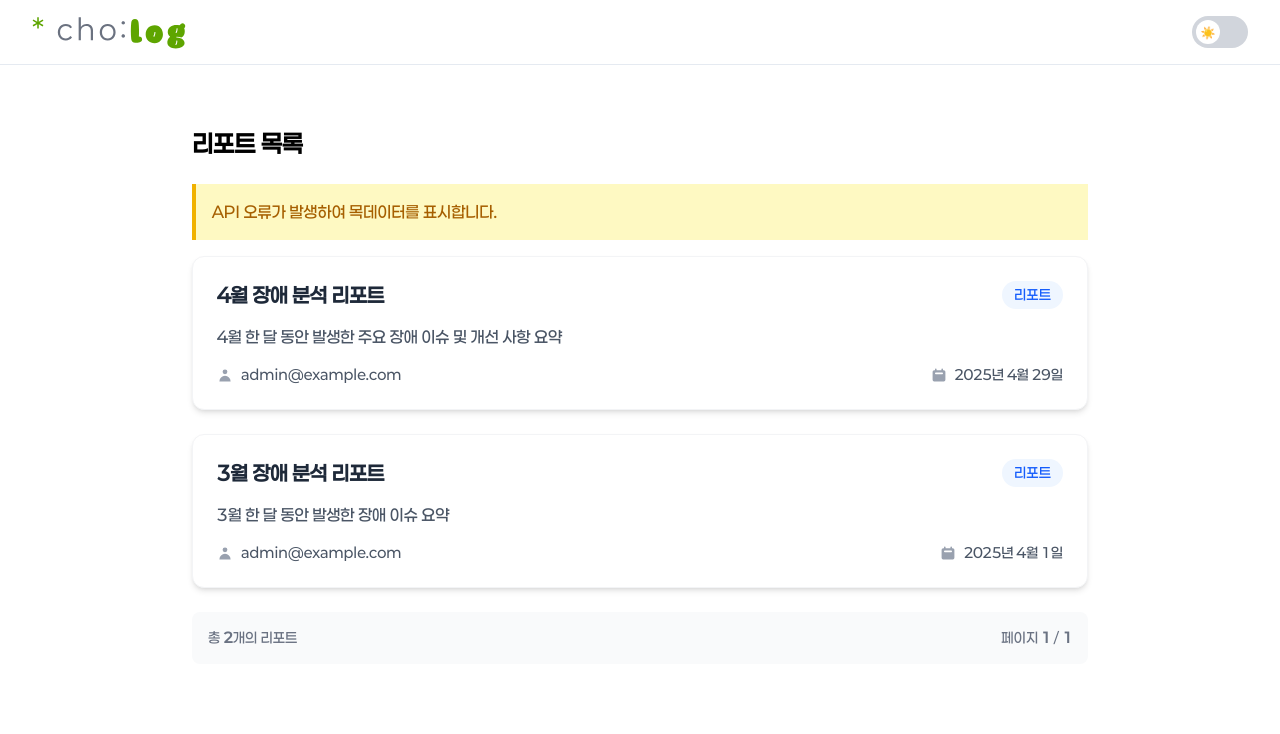
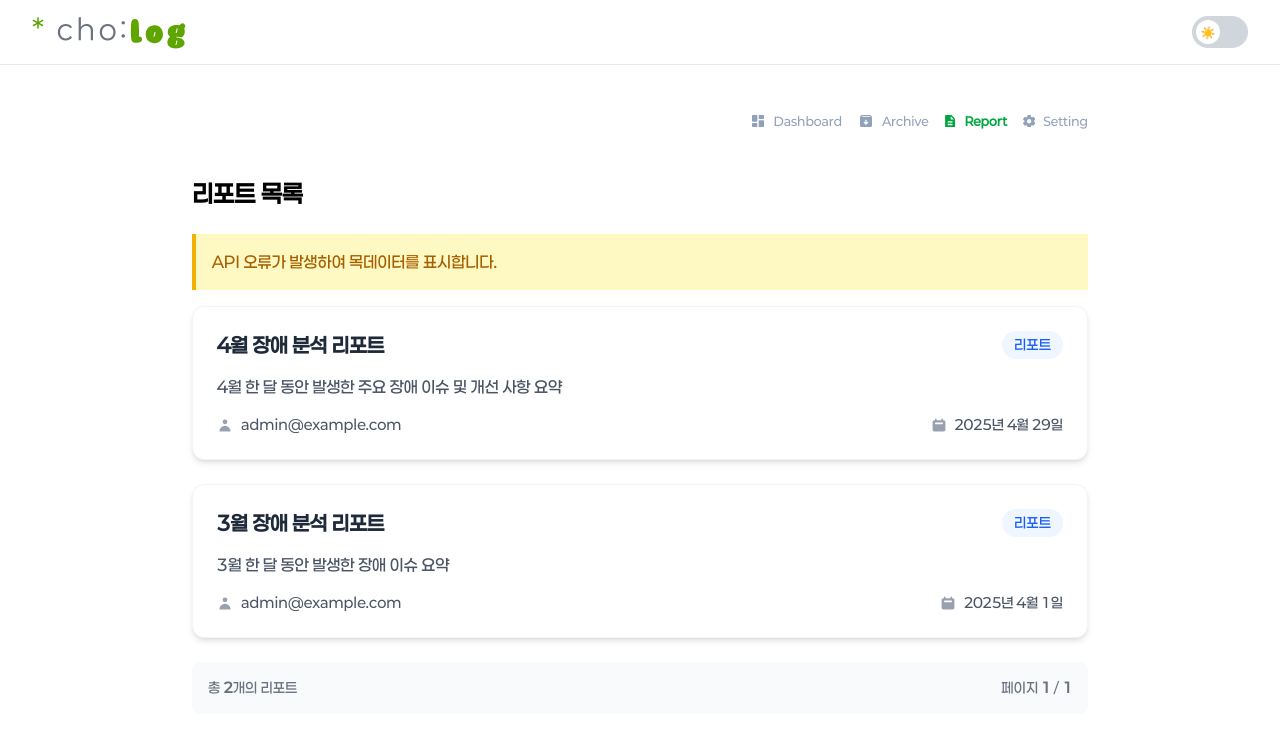
Before and after one commit to SIM-GYUBIN/CHOLOG, a React (Vite) app in the folder frontend/cholog/: page /reportlist/1 in a window 1280 px wide. Shown: the top 734 px of the page. Built offline with nearby package versions, Linux system fonts and the light colour scheme; no server answers.

Commit message:
fix : projectNavigator add to projectList

```diff
--- a/frontend/cholog/src/pages/ReportListPage.tsx
+++ b/frontend/cholog/src/pages/ReportListPage.tsx
@@ -4,6 +4,8 @@ import { useDispatch, useSelector } from 'react-redux';
 import { AppDispatch, RootState } from '../store/store';
 import { fetchReportList } from '../store/slices/reportSlice';
 import { MOCK_REPORT_LIST } from '../constants/mockData';
+
+import ProjectNavBar from "../components/projectNavbar";
 
 const ReportListPage = () => {
     const { projectId } = useParams();
@@ -31,6 +33,7 @@ const ReportListPage = () => {
 
     return (
         <div className="w-full lg:w-[70vw] mx-auto">
+            <ProjectNavBar />
             <div className="mt-8">
                 <h1 className="text-2xl font-bold mb-6 text-left">리포트 목록</h1>
 
```
